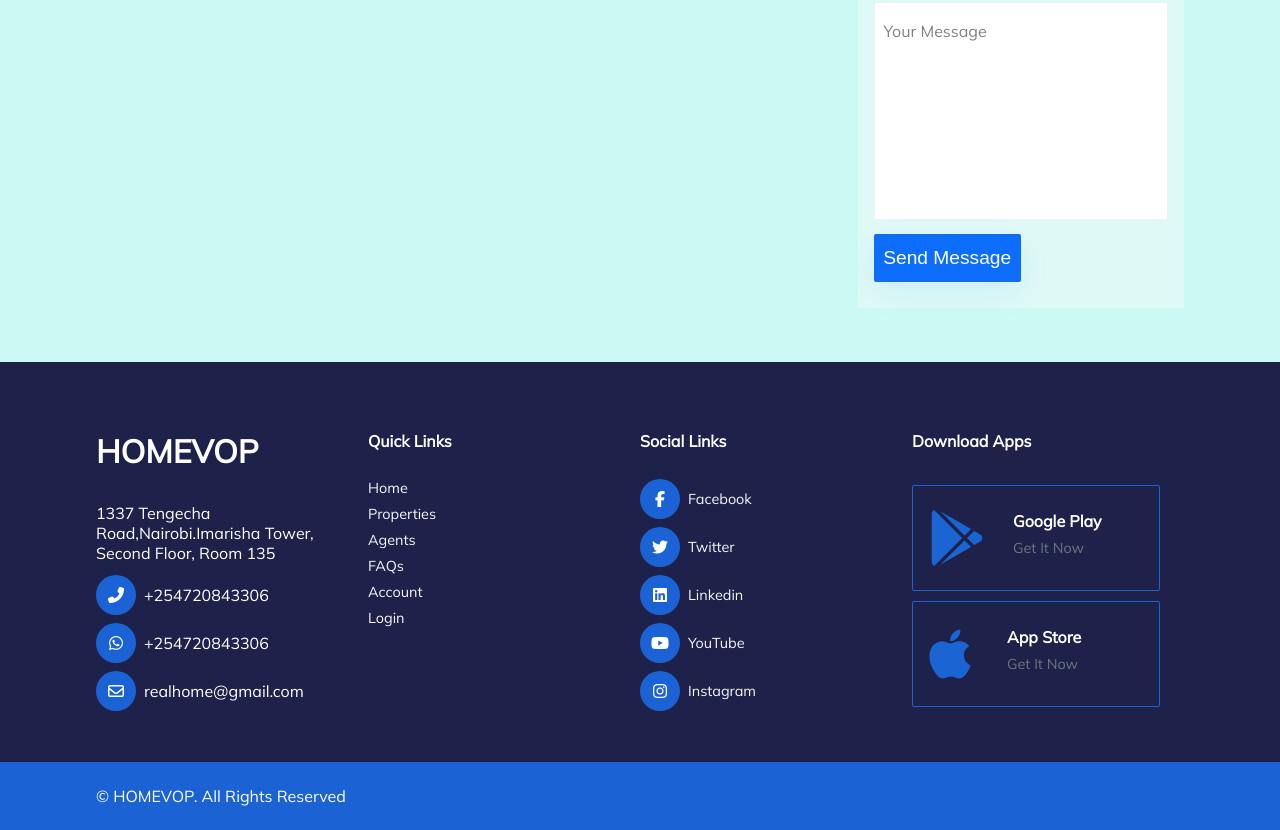
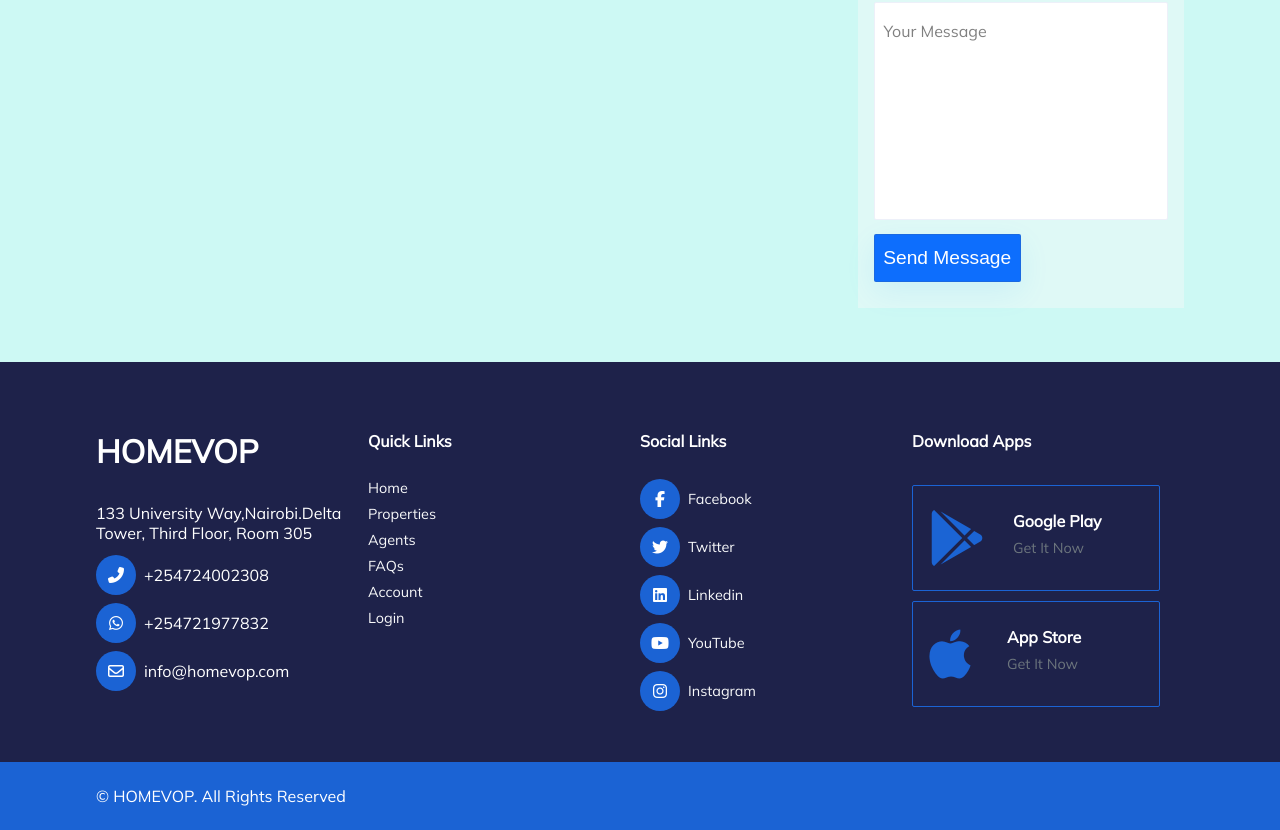
Before and after one commit to GeoffreyMokua/Real-estate-website, a React (Create React App) app: page / in a window 1280 px wide. Shown: the part 3093-3923 px from the top of the page. Built offline with nearby package versions, Linux system fonts and the light colour scheme.

Commit message:
added footer section

```diff
--- a/src/containers/FooterContainer.js
+++ b/src/containers/FooterContainer.js
@@ -9,20 +9,20 @@ const FooterContainer = () => {
           <Footer.Item>
             <Footer.Title>HOMEVOP</Footer.Title>
             <Footer.Text>
-              1337 Tengecha Road,Nairobi.Imarisha Tower, Second Floor, Room 135
+              133 University Way,Nairobi.Delta Tower, Third Floor, Room 305
             </Footer.Text>
             <Footer.List>
               <Footer.ListItem>
                 <Footer.Icon name="fas fa-phone-alt" social="true" />
-                <Footer.Text>+254720843306</Footer.Text>
+                <Footer.Text>+254724002308</Footer.Text>
               </Footer.ListItem>
               <Footer.ListItem>
                 <Footer.Icon name="fab fa-whatsapp" social="true" />
-                <Footer.Text>+254720843306</Footer.Text>
+                <Footer.Text>+254721977832</Footer.Text>
               </Footer.ListItem>
               <Footer.ListItem>
                 <Footer.Icon name="far fa-envelope" social="true" />
-                <Footer.Text>realhome@gmail.com</Footer.Text>
+                <Footer.Text>info@homevop.com</Footer.Text>
               </Footer.ListItem>
             </Footer.List>
           </Footer.Item>
```
